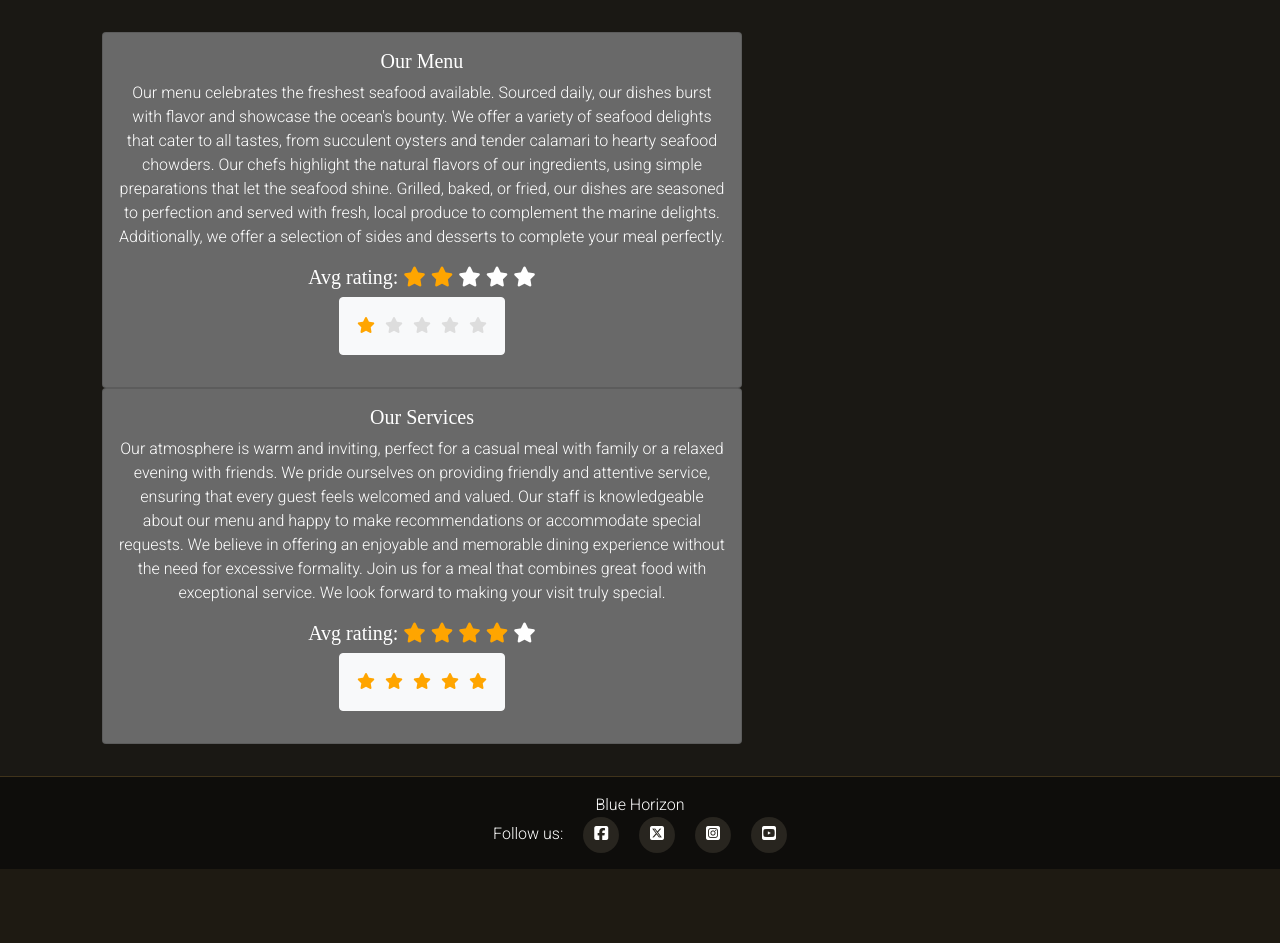
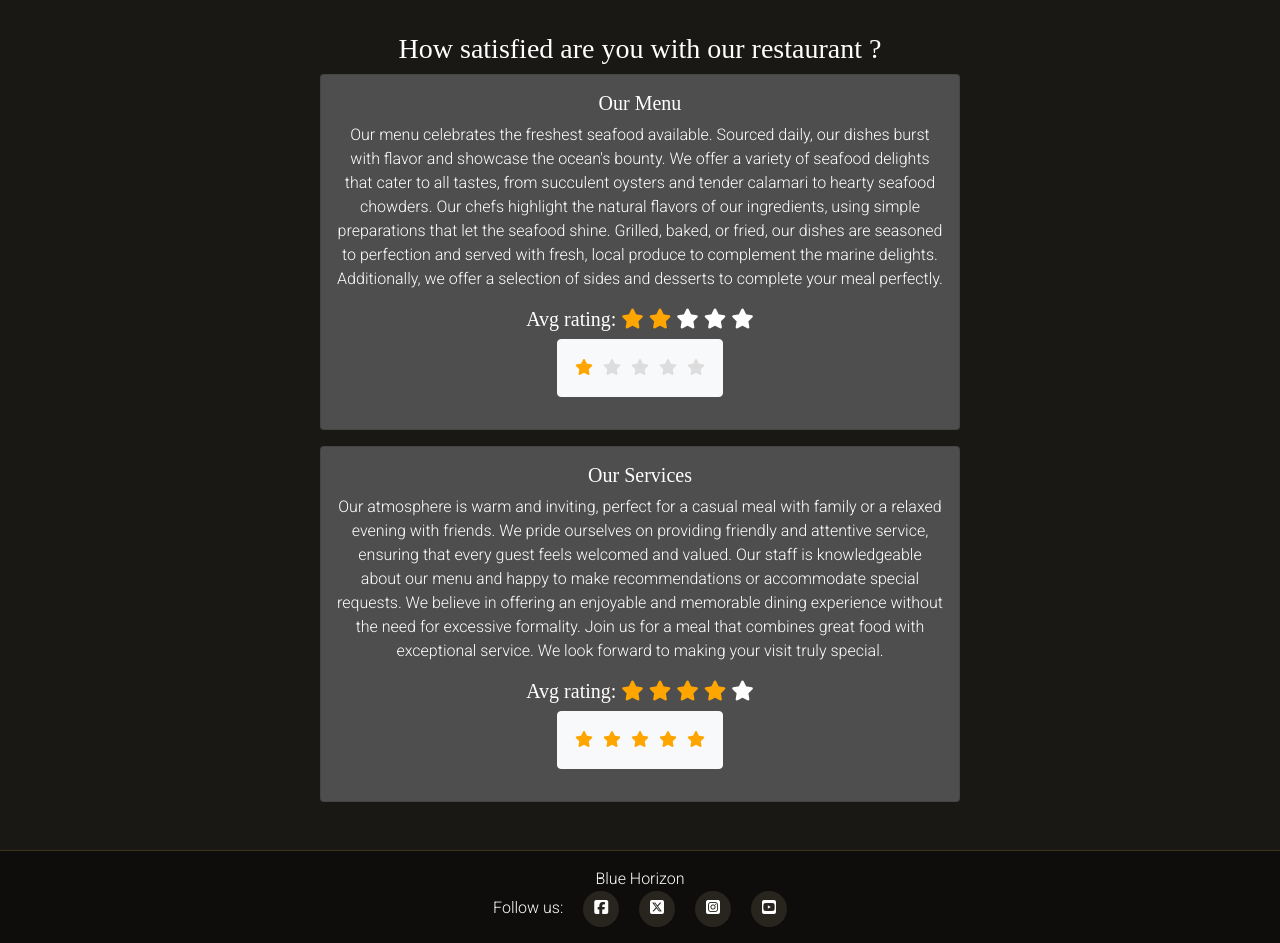
Before and after one commit to Cosmin1907/Project4-Restaurant-On-The-Sea, a Django app: page /rating/ in a window 1280 px wide. Shown: the part 87-1030 px from the top of the page. Before the commit the page ends 956 px from the top, so only its background shows below. Run offline with Django 4.2, Linux system fonts and the light colour scheme; a user stored in the database is signed in; data comes from the database, SQL or seed files in the repository; both versions use the stored data as it was after the commit; some libraries are stand-ins or nearby versions.

Commit message:
Add post descriptions and adjust styles

```diff
--- a/rating/templates/rating/ratings.html
+++ b/rating/templates/rating/ratings.html
@@ -3,6 +3,7 @@
 
 {% block content %}
     <div class="container" id="rating">
+        <h3>How satisfied are you with our restaurant ?</h3>
     {% for post in posts %}
         <div class="card">
           <div class="card-body">
--- a/static/css/style.css
+++ b/static/css/style.css
@@ -323,6 +323,9 @@ footer i:hover {
 #rating {
   padding: 2em;
   text-align: center;
+  display: flex;
+  flex-direction: column;
+  align-items: center;
 }
 
 .rating-list li {
@@ -345,8 +348,9 @@ footer i:hover {
 }
 
 .card {
-    background-color: dimgray;
+    background-color: #4e4e4e;
     width: 40rem;
+    margin-bottom: 1em;
 }
 
 
```
Also changed, not shown: db.sqlite3.
